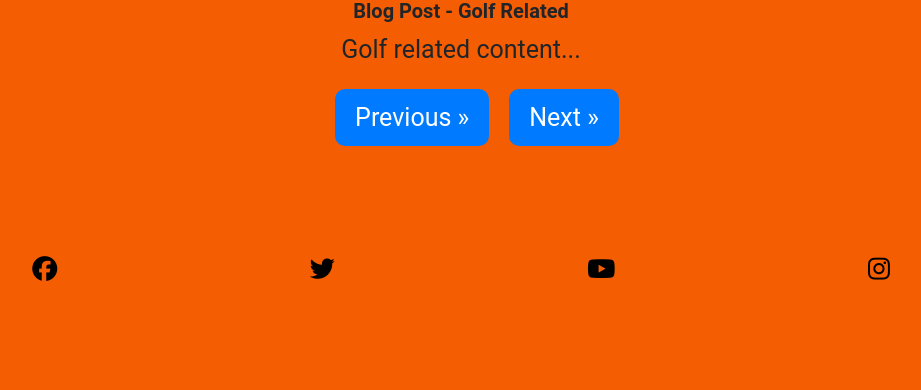
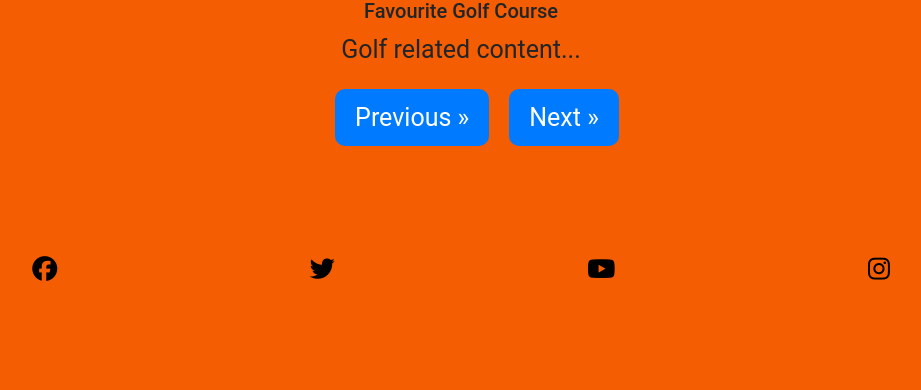
Before and after one commit to Drennan98/TeeTime, a Django app: page /post_detail/2/ in a window 1280 px wide. Shown: the part 772-1162 px from the top of the page, without its empty margins (179-1100 px from the left). Run offline with Django 5.2, Linux system fonts and the light colour scheme; data comes from the database, SQL or seed files in the repository; both versions use the stored data as it was after the commit; some libraries are stand-ins or nearby versions.

```diff
--- a/blog/models.py
+++ b/blog/models.py
@@ -30,6 +30,7 @@ class Comment(models.Model):
     post = models.ForeignKey(Post, related_name="comments", on_delete=models.CASCADE)
     name = models.CharField(max_length=80)
     email = models.EmailField()
+    content = models.TextField()
     image = models.ImageField(upload_to='images/')
     body = models.TextField()
     created_on = models.DateTimeField(auto_now_add=True)
--- a/home/templates/home/post_detail.html
+++ b/home/templates/home/post_detail.html
@@ -17,7 +17,7 @@
     <div class="media">
         <img class="mr-3" src="#" alt="Golf related image">
         <div class="media-body">
-            <h5 class="fw-bold">Blog Post - Golf Related</h5>
+            <h5 class="post-subheading">Favourite Golf Course</h5>
             Golf related content...
         </div>
     </div>
--- a/templates/base.html
+++ b/templates/base.html
@@ -36,7 +36,7 @@
             <div class="collapse navbar-collapse justify-content-between" id="navbarSupportedContent">
                 <ul class="navbar-nav mb-2 mb-lg-0">
                     <li class="nav-item text-black">
-                        <a class="nav-link active" href="#">Home</a>
+                        <a class="nav-link active" href="{% url 'home' %}">Home</a>
                     </li>
                     <li class="nav-item text-black">
                         <a class="nav-link acive" href="#">Golf Course Reviews</a>
```
Also changed, not shown: db.sqlite3.
